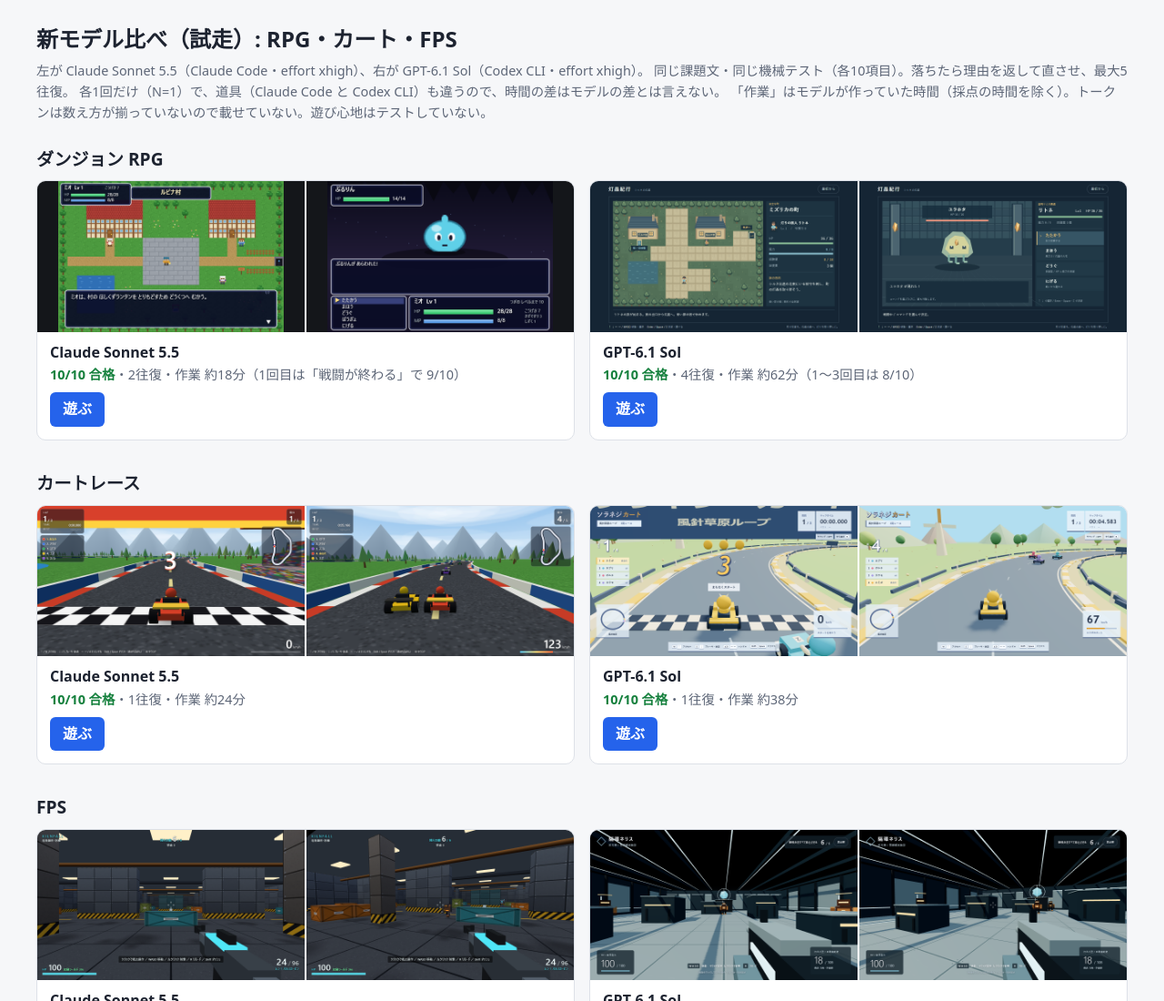
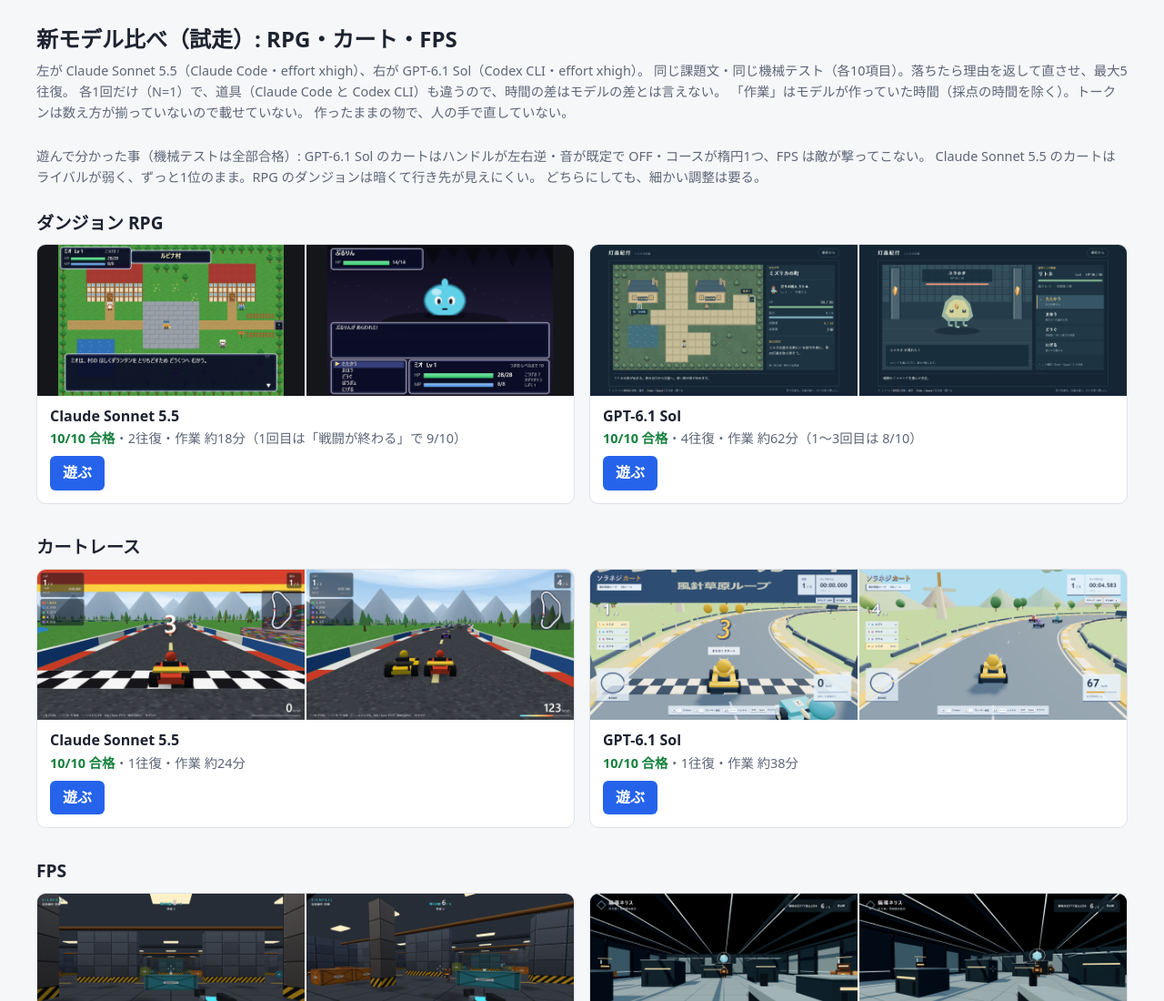
Before and after one commit to haruka8846/newmodel-games, a plain HTML site: page index.html in a window 1280 px wide. Shown: the top 1100 px of the page at 91% size. Drawn offline with Linux system fonts and the light colour scheme.

Commit message:
README と、トップページに遊んで分かった事

```diff
--- a/index.html
+++ b/index.html
@@ -33,7 +33,13 @@
     左が Claude Sonnet 5.5（Claude Code・effort xhigh）、右が GPT-6.1 Sol（Codex CLI・effort xhigh）。
     同じ課題文・同じ機械テスト（各10項目）。落ちたら理由を返して直させ、最大5往復。
     各1回だけ（N=1）で、道具（Claude Code と Codex CLI）も違うので、時間の差はモデルの差とは言えない。
-    「作業」はモデルが作っていた時間（採点の時間を除く）。トークンは数え方が揃っていないので載せていない。遊び心地はテストしていない。
+    「作業」はモデルが作っていた時間（採点の時間を除く）。トークンは数え方が揃っていないので載せていない。
+    作ったままの物で、人の手で直していない。
+  </p>
+  <p class="note">
+    遊んで分かった事（機械テストは全部合格）: GPT-6.1 Sol のカートはハンドルが左右逆・音が既定で OFF・コースが楕円1つ、FPS は敵が撃ってこない。
+    Claude Sonnet 5.5 のカートはライバルが弱く、ずっと1位のまま。RPG のダンジョンは暗くて行き先が見えにくい。
+    どちらにしても、細かい調整は要る。
   </p>
 
   <section>
```
Also changed, not shown: 1 other file.
